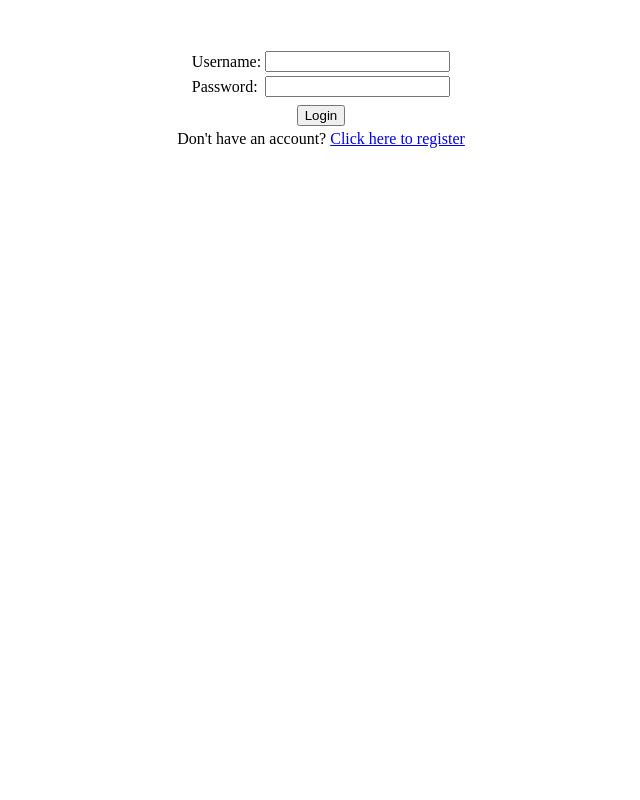
After one commit to shajaratul/TMS, a PHP site: page /login.php in a window 1280 px wide. The commit adds this page. Shown: the whole page, without its empty margins (319-959 px from the left). Run offline with PHP 8.4, Linux system fonts and the light colour scheme.

Commit message:
added login page and other stuff

```diff
--- a/index.html
+++ b/index.php
@@ -79,8 +79,7 @@
       <div style="float: left">
         <h4>Contact Info</h4>
         <p>email</p>
-        <p>email</p>
-        <p>email</p>
+        <p>phone</p>
 
       </div>
       <div style="float=right">
--- /dev/null
+++ b/login.php
@@ -0,0 +1,29 @@
+<html>
+<head>
+	<title> Login to travel.com </title>
+</head>
+
+<body>
+	<div align="center" style="padding-top:40px">
+	<table border="0">
+	<tr>
+		<td> <p> Username: </p> </td>
+		<td> <input type="text" name="userfield"/> </td>
+	</tr>
+	<tr>
+		<td> <p> Password: </p> </td>
+		<td> <input type="password" name="passfield"/> </td>
+	</tr>
+	</table>
+	<table border="0">
+	<tr> </tr>
+	<tr colspan="2" align="center">
+		<td> <input type="button" Value="Login"/> </td>
+	</tr>
+	<tr colspan="2" align="center">
+		<td> Don't have an account?
+		<a href="./register.php"> Click here to register </a> </td>
+	</tr>
+	</table>
+	</div>
+</body>
```
